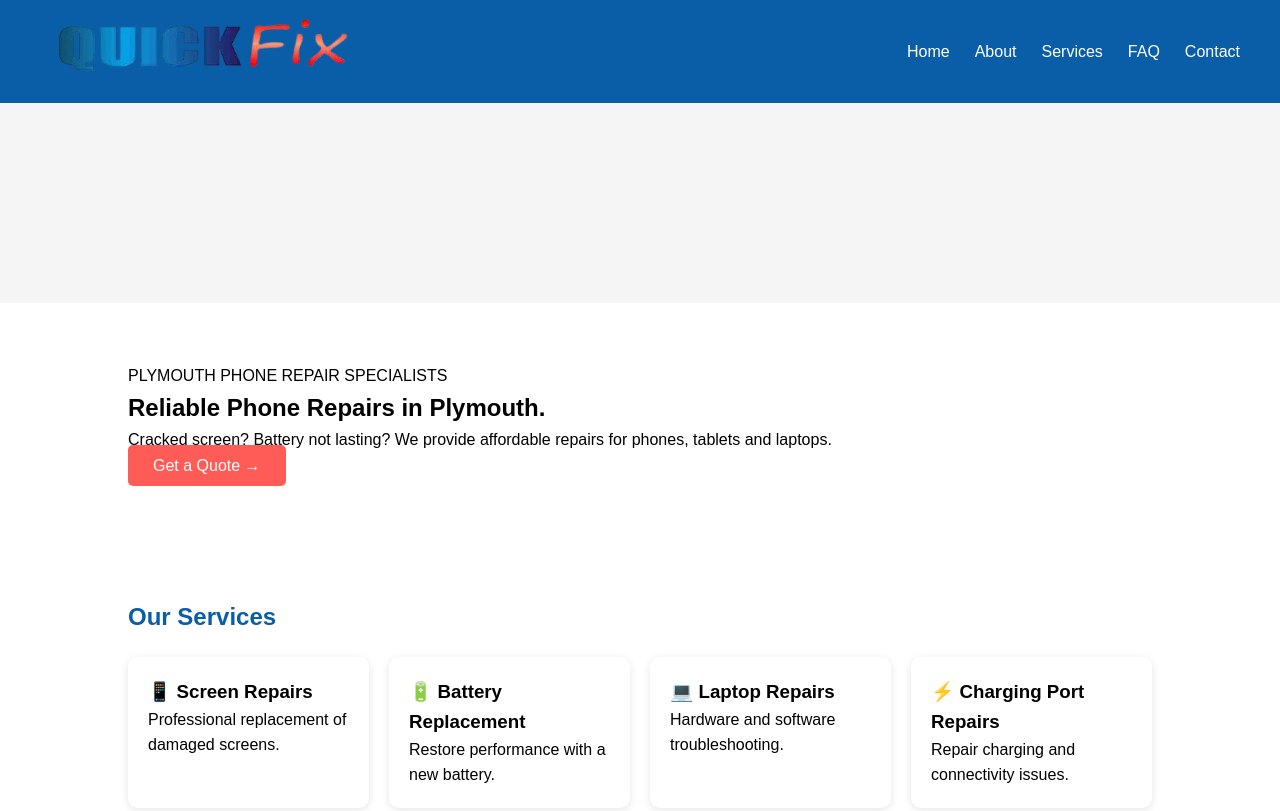
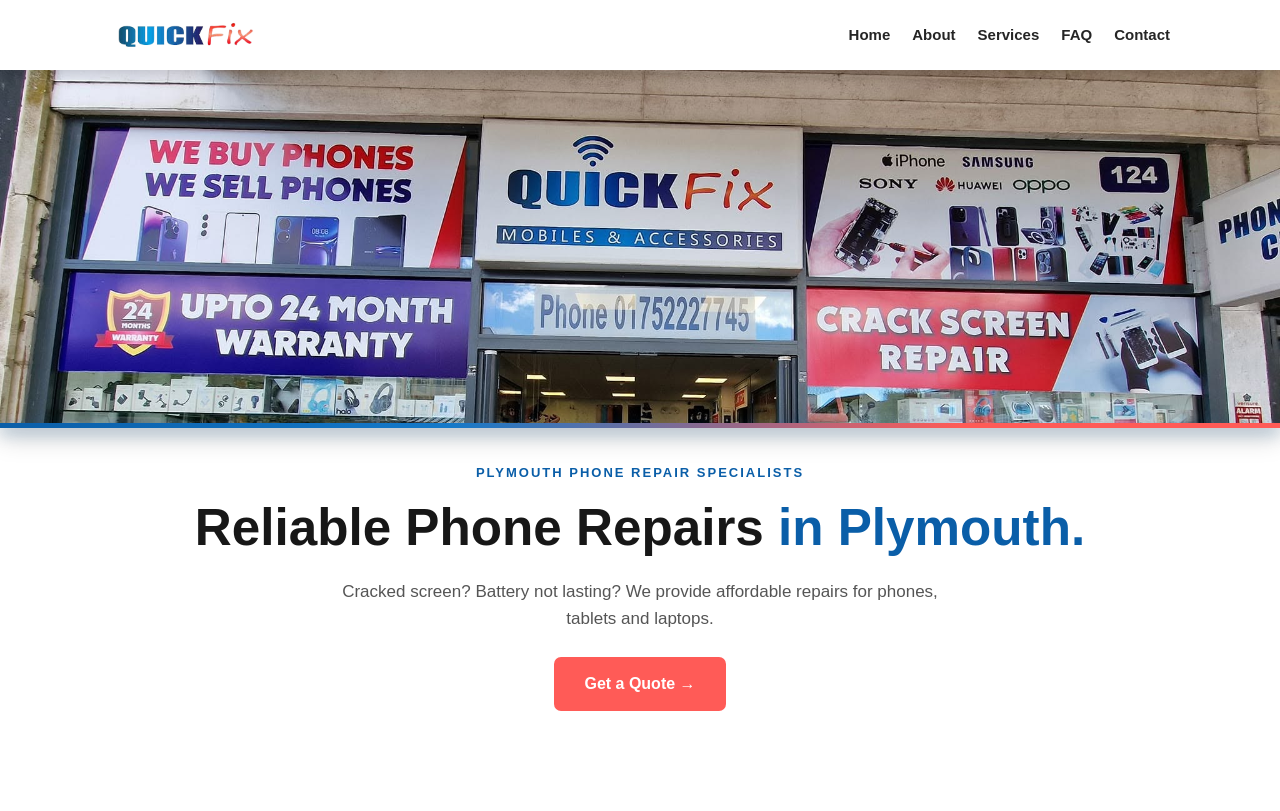
Before and after one commit to Corbie0101/Comp-2003-Group-9-Quick-Fix-Website-, a plain HTML site: page index.html in a window 1280 px wide. Shown: the top 811 px of the page. Drawn offline with Linux system fonts and the light colour scheme.

Commit message:
same rehaul as index.html 28th nov

```diff
--- a/style.css
+++ b/style.css
@@ -1,4 +1,5 @@
-/* Reset */
+
+/* RESET */
 
 * {
     margin: 0;
@@ -6,81 +7,189 @@
     box-sizing: border-box;
 }
 
-/* Body */
+/* BODY */
 
 body {
     font-family: Arial, sans-serif;
     line-height: 1.6;
 }
 
-/* Navbar */
+/* HEADER */
 
-nav {
-    background: #0A5EA8;
+header {
     width: 100%;
-    padding: 15px 40px;
+    background: #ffffff;
+    box-shadow: 0 4px 14px rgba(0, 0, 0, 0.18);
+    position: relative;
+    z-index: 10;
+}
+
+/* NAVBAR */
+
+.navbar {
+    width: 100%;
+    max-width: 1100px;
+    min-height: 70px;
+    margin: 0 auto;
+    padding: 10px 20px;
 
     display: flex;
+    align-items: center;
     justify-content: space-between;
-    align-items: center;
-}
-
-nav .logo a {
-    color: white;
-    text-decoration: none;
-    font-size: 1.8rem;
-    font-weight: bold;
-}
-
-nav ul {
-    display: flex;
-    list-style: none;
     gap: 25px;
 }
 
-nav ul li a {
-    color: white;
-    text-decoration: none;
-    font-weight: 500;
+/* LOGO */
+
+.logo {
+    display: flex;
+    align-items: center;
+    flex-shrink: 0;
 }
 
-nav ul li a:hover {
-    color: #FF5B57;
+.logo a {
+    display: block;
 }
 
-/* Hero Section */
+.logo img {
+    width: 150px;
+    height: auto;
+    display: block;
+    object-fit: contain;
+}
+
+/* NAVIGATION LINKS */
+
+.nav-links {
+    display: flex;
+    align-items: center;
+    list-style: none;
+    gap: 22px;
+    margin-left: auto;
+}
+
+.nav-links a {
+    color: #252525;
+    text-decoration: none;
+    font-size: 15px;
+    font-weight: 600;
+}
+
+.nav-links a:hover {
+    color: #0A5EA8;
+}
+
 
 .hero {
-    text-align: center;
-    padding: 100px 20px;
-    background: #f5f5f5;
+    width: 100%;
+    height: clamp(280px, 28vw, 420px);
+
+    background-image: url('images/QuickFixStoreFront.jpg');
+    background-position: center 25%;
+    background-size: cover;
+    background-repeat: no-repeat;
+    background-color: #ffffff;
+
+    position: relative;
+    box-shadow: 0 10px 24px rgba(0, 0, 0, 0.18);
 }
 
-.hero h1 {
-    font-size: 3rem;
-    color: #0A5EA8;
-    margin-bottom: 20px;
+
+
+.hero::after {
+    content: "";
+    position: absolute;
+    left: 0;
+    bottom: 0;
+
+    width: 100%;
+    height: 5px;
+
+    background: linear-gradient(
+        to right,
+        #0A5EA8 0%,
+        #1479C9 35%,
+        #FF5B57 75%,
+        #FF5B57 100%
+    );
+
+    box-shadow: 0 4px 15px rgba(10, 94, 168, 0.4);
 }
 
-.hero p {
-    max-width: 600px;
-    margin: auto;
-    margin-bottom: 25px;
+/* CALL TO ACTION */
+
+.hero-content {
+    background: #ffffff;
+    text-align: center;
+    padding: 35px 20px 50px;
 }
 
-.button {
+.hero-label {
+    color: #0A5EA8;
+    font-size: 13px;
+    font-weight: bold;
+    letter-spacing: 2px;
+    margin-bottom: 15px;
+}
+
+.hero-content h1 {
+    font-size: clamp(32px, 4vw, 52px);
+    line-height: 1.15;
+    color: #171717;
+    max-width: 900px;
+    margin: 0 auto 20px;
+}
+
+.hero-content h1 span {
+    color: #0A5EA8;
+}
+
+.hero-description {
+    font-size: 17px;
+    color: #555555;
+    max-width: 650px;
+    margin: 0 auto 25px;
+}
+
+.hero-content .button {
+    display: inline-block;
     background: #FF5B57;
     color: white;
+    padding: 14px 30px;
+    border-radius: 7px;
+    font-size: 16px;
+    font-weight: bold;
     text-decoration: none;
-    padding: 12px 25px;
-    border-radius: 5px;
+    transition: transform 0.2s ease,
+                background 0.2s ease;
 }
 
-.button:hover {
+.hero-content .button:hover {
     background: #e44743;
+    transform: translateY(-3px);
 }
 
-/* Sections */
+@media (max-width: 768px) {
+    .hero {
+        height: 280px;
+    }
+
+    .hero-content {
+        padding: 45px 20px 55px;
+    }
+
+    .hero-description {
+        font-size: 15px;
+    }
+}
+
+@media (prefers-reduced-motion: reduce) {
+    .hero-content .button {
+        transition: none;
+    }
+}
+
+/* SECTIONS */
 
 section {
     padding: 60px 10%;
@@ -91,7 +200,7 @@ h2 {
     color: #0A5EA8;
 }
 
-/* Cards */
+/* SERVICE CARDS */
 
 .service-cards {
     display: flex;
@@ -105,25 +214,10 @@ h2 {
     background: white;
     padding: 20px;
     border-radius: 10px;
-    box-shadow: 0px 2px 8px rgba(0,0,0,0.1);
+    box-shadow: 0 2px 8px rgba(0,0,0,0.1);
 }
 
-/* Footer */
-
-footer {
-    background: #0A5EA8;
-    color: white;
-    text-align: center;
-    padding: 25px;
-}
-
-
-.logo img {
-    height: 60px;
-    width: auto;
-}
-
-
+/* CONTACT PAGE */
 
 .contact-header,
 .contact-info,
@@ -155,6 +249,33 @@ footer {
     cursor: pointer;
 }
 
-.contact-form button:hover {
-    background: #e44743;
+/* FOOTER */
+
+footer {
+    background: #0A5EA8;
+    color: white;
+    text-align: center;
+    padding: 25px;
 }
+
+/* MOBILE */
+
+@media (max-width: 768px) {
+    .navbar {
+        flex-wrap: wrap;
+        justify-content: center;
+        gap: 15px;
+    }
+
+    .nav-links {
+        margin-left: 0;
+        flex-wrap: wrap;
+        justify-content: center;
+        gap: 15px;
+    }
+
+
+    section {
+        padding: 40px 20px;
+    }
+}
```
